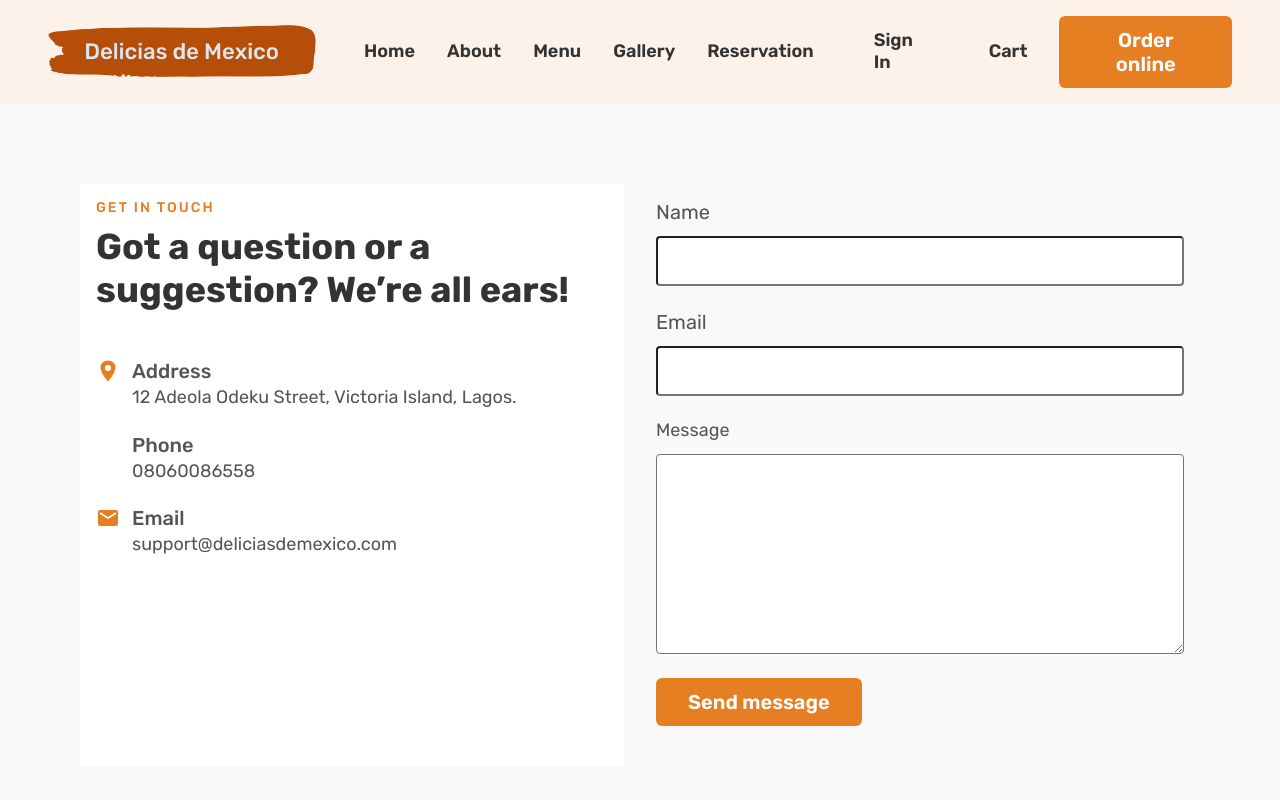
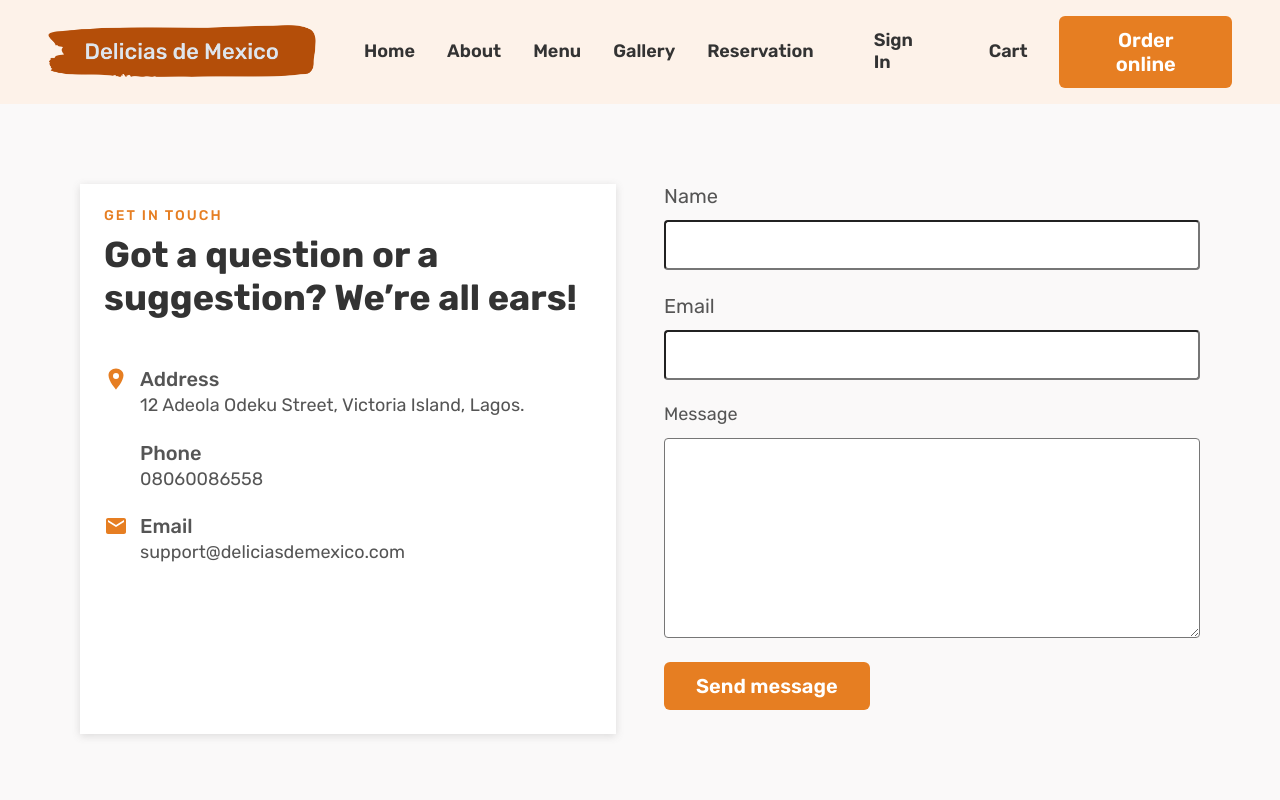
Before and after one commit to ngere-k/delicias-de-mexico, a React (Create React App) app: page /contact in a window 1280 px wide. Shown: the top 800 px of the page. Built offline with nearby package versions, Linux system fonts and the light colour scheme; no server answers; the database is empty; some icons are missing.

Commit message:
added box-shadow to contact__content

```diff
--- a/src/pages/contact/Contact.scss
+++ b/src/pages/contact/Contact.scss
@@ -9,12 +9,12 @@
 .contact {
   display: grid;
   grid-template-columns: 1fr 1fr;
-  gap: 3.2rem;
+  gap: 4.8rem;
 
   &__content {
     background-color: $color-white;
-    padding: 1.6rem 0;
-    padding-left: 1.6rem;
+    box-shadow: rgba(99, 99, 99, 0.2) 0px 2px 8px 0px;
+    padding: 2.4rem;
   }
 
   &__lists {
@@ -50,8 +50,6 @@
   // contact form
   &__form {
     @include flex-column(2.4rem);
-    padding: 1.6rem 0;
-    padding-right: 1.6rem;
   }
 
   &__message {
```
